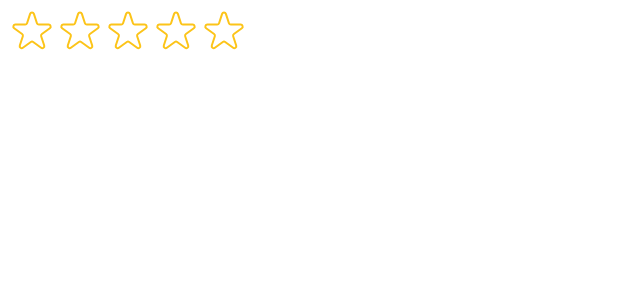
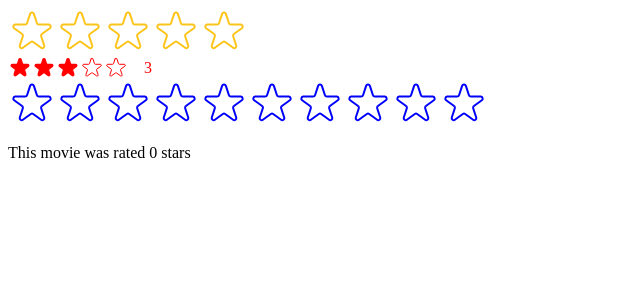
Before and after one commit to Soulbolt/usepopcorn, a React (Create React App) app: page / in a window 1280 px wide. Shown: the top 300 px of the page, without its empty margins (0-640 px from the left). Built offline with nearby package versions, Linux system fonts and the light colour scheme.

Commit message:
Add test component and add default rating, onSetRating for reusability props.

```diff
--- a/src/components/StarRating.js
+++ b/src/components/StarRating.js
@@ -16,12 +16,15 @@
   size = 48,
   className = "",
   messages = [],
+  defaultRating = 0,
+  onSetRating,
 }) {
-  const [rating, setRating] = useState(0);
+  const [rating, setRating] = useState(defaultRating);
   const [tempRating, setTempRating] = useState(0);
 
   function handleStarRating(rating) {
     setRating(rating);
+    onSetRating(rating);
   }
 
   const textStyle = {
--- a/src/index.js
+++ b/src/index.js
@@ -1,8 +1,18 @@
-import React from "react";
+import React, { useState } from "react";
 import ReactDOM from "react-dom/client";
 // import "./index.css";
 // import App from "./components/App";
 import StarRating from "./components/StarRating";
+
+function Test() {
+  const [movieRating, setMovieRating] = useState(0);
+  return (
+    <div>
+      <StarRating color="blue" maxRating={10} onSetRating={setMovieRating} />
+      <p>This movie was rated {movieRating} stars</p>
+    </div>
+  );
+}
 
 const root = ReactDOM.createRoot(document.getElementById("root"));
 root.render(
@@ -12,6 +22,9 @@
       maxRating={5}
       messages={["Terrible", "Bad", "Okay", "Good", "Amazing"]}
     />
-    <StarRating size={24} color="{red" className="test" />
+
+    <StarRating size={24} color="red" className="test" defaultRating={3} />
+
+    <Test />
   </React.StrictMode>
 );
```
